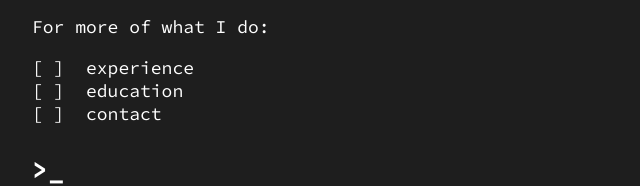
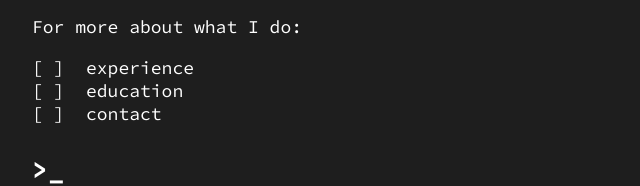
Before and after one commit to nsgamliel/personal-website, a plain HTML site: page public/index.html in a window 1280 px wide. Shown: the part 392-578 px from the top of the page, 208-848 px from the left. Drawn offline with Linux system fonts and the light colour scheme.

Commit message:
minor aesthetics

```diff
--- a/public/index.html
+++ b/public/index.html
@@ -31,7 +31,7 @@
 						<p id="intro-blurb">I'm a software engineer with a love for building impactful software alongside other talented people. Currently, I'm searching for the opportunity to pursue this in an environment that will enable me to grow as a developer.</p>
 					</div>
 
-					<p id="more">For more of what I do:</p>
+					<p id="more">For more about what I do:</p>
 					<div class="more-options">
 						<div class="intro-option exp">[ ]&nbsp; experience</div>
 						<div class="intro-option edu">[ ]&nbsp; education</div>
```
